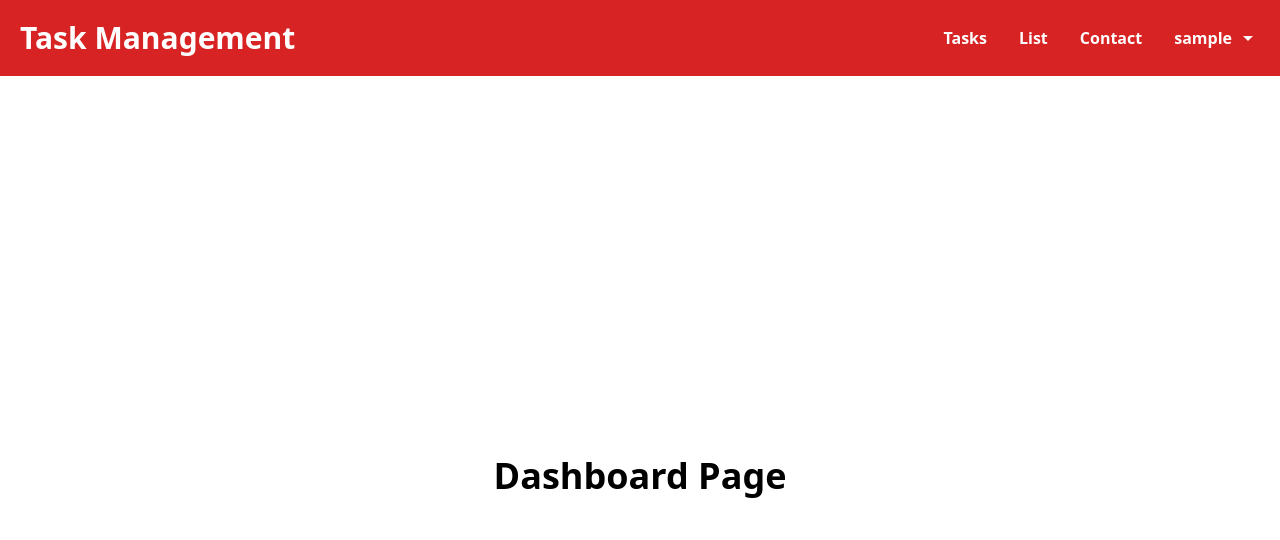
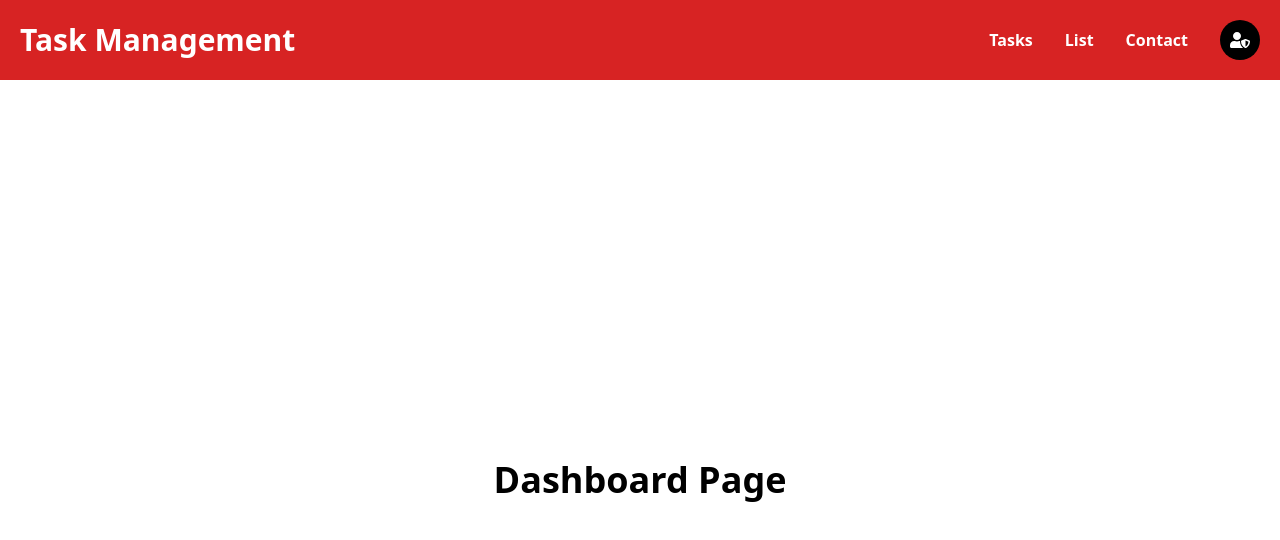
Before and after one commit to miracl3-dreams/e-commerce-fe, a React (Vite) app: page /dashboard in a window 1280 px wide. Shown: the top 540 px of the page. Built offline with nearby package versions, Linux system fonts and the light colour scheme; sample sign-in values are in the browser's storage.

Commit message:
updating frontend

```diff
--- /dev/null
+++ b/src/components/IconProfile.jsx
@@ -0,0 +1,12 @@
+import React from "react";
+import { FaUserShield } from "react-icons/fa";
+
+const IconProfile = () => {
+  return (
+    <div className="w-10 h-10 bg-black rounded-full flex items-center justify-center">
+      <FaUserShield size={20} />
+    </div>
+  );
+};
+
+export default IconProfile;
--- a/src/components/NavigationBar.jsx
+++ b/src/components/NavigationBar.jsx
@@ -2,27 +2,30 @@ import React, { useEffect, useState } from "react";
 import { Link, Outlet, useNavigate } from "react-router-dom";
 import { LuLogOut } from "react-icons/lu";
 import { FiSettings } from "react-icons/fi";
-import { MdArrowDropDown } from "react-icons/md";
+import { GiHamburgerMenu } from "react-icons/gi";
+import { RxCross2 } from "react-icons/rx";
+import IconProfile from "./IconProfile";
+import Cards from "./Cards";
 import axios from "../components/axios";
 import { toast, Bounce } from "react-toastify";
-import { GiHamburgerMenu } from "react-icons/gi";
-import { RxCross2 } from "react-icons/rx";
 
 const NavigationBar = () => {
-  const [userName, setUserName] = useState("");
   const [isDropdownOpen, setIsDropdownOpen] = useState(false);
-  const [mobileView, setDesktopView] = useState(false);
+  const [mobileView, setMobileView] = useState(false);
+  const [userData, setUserData] = useState({ userName: "", email: "" });
   const navigate = useNavigate();
 
   useEffect(() => {
+    // Retrieve user data from localStorage
     const storedName = localStorage.getItem("userName");
-    if (storedName) {
-      setUserName(storedName);
+    const storedEmail = localStorage.getItem("userEmail");
+    if (storedName && storedEmail) {
+      setUserData({ userName: storedName, email: storedEmail });
     }
   }, []);
 
   const handleHamburgerButton = () => {
-    setDesktopView((e) => !e);
+    setMobileView((prev) => !prev);
   };
 
   const handleLogout = async () => {
@@ -58,8 +61,7 @@ const NavigationBar = () => {
     } catch (error) {
       console.error("Logout failed:", error);
     } finally {
-      localStorage.removeItem("authToken");
-      localStorage.removeItem("userName");
+      localStorage.clear();
       navigate("/login");
     }
   };
@@ -74,8 +76,9 @@ const NavigationBar = () => {
 
   return (
     <div>
-      <nav className="bg-[#D72323] flex justify-between items-center flex-row px-5 py-5 text-white">
-        <Link to={"/dashboard"} className="text-3xl font-bold text-white">
+      {/* Desktop Navigation */}
+      <nav className="bg-[#D72323] flex justify-between items-center px-5 py-5 text-white">
+        <Link to={"/dashboard"} className="text-3xl font-bold">
           Task Management
         </Link>
         <ul className="hidden lg:flex items-center gap-8 font-bold">
@@ -88,17 +91,20 @@ const NavigationBar = () => {
           <li>
             <Link to={"contact"}>Contact</Link>
           </li>
-          <li className="flex items-center gap-4">
-            {userName && (
-              <div className="relative">
-                <span
+          <li className="relative">
+            <div
               className="flex items-center cursor-pointer"
               onClick={toggleDropdown}
             >
-                  {userName} <MdArrowDropDown className="ml-1 text-2xl" />
-                </span>
+              <IconProfile />
+            </div>
             {isDropdownOpen && (
-                  <div className="absolute z-10 right-0 mt-2 w-32 bg-white text-black shadow-md rounded-md p-2">
+              <div className="absolute z-10 right-0 mt-2 w-56">
+                <Cards className="bg-white text-black shadow-md">
+                  <div className="border-b pb-3 mb-3 text-sm text-gray-700">
+                    <p className="font-semibold">{userData.userName}</p>
+                    <p>{userData.email}</p>
+                  </div>
                   <button
                     className="flex items-center gap-2 px-2 py-1 w-full hover:bg-gray-100 rounded text-left"
                     onClick={handleSettings}
@@ -111,17 +117,19 @@ const NavigationBar = () => {
                   >
                     <LuLogOut /> Logout
                   </button>
-                  </div>
-                )}
+                </Cards>
               </div>
             )}
           </li>
         </ul>
+
+        {/* Mobile Hamburger Menu */}
         <button className="text-2xl lg:hidden" onClick={handleHamburgerButton}>
           {mobileView ? <RxCross2 /> : <GiHamburgerMenu />}
         </button>
-        {mobileView ? (
-          <ul className="fixed left-0 top-0 z-10 bg-[#D72323] flex flex-col items-center gap-1 px-5 pt-10 h-screen">
+
+        {mobileView && (
+          <ul className="fixed left-0 top-0 z-10 bg-[#D72323] flex flex-col items-center gap-5 px-5 pt-10 h-[100vh] text-white font-bold">
             <li>
               <Link onClick={handleHamburgerButton} to={"tasks"}>
                 Tasks
@@ -137,17 +145,20 @@ const NavigationBar = () => {
                 Contact
               </Link>
             </li>
-            <li className="flex items-center gap-4">
-              {userName && (
-                <div className="relative">
-                  <span
+            <li className="relative">
+              <div
                 className="flex items-center cursor-pointer"
                 onClick={toggleDropdown}
               >
-                    {userName} <MdArrowDropDown className="ml-1 text-2xl" />
-                  </span>
+                <IconProfile />
+              </div>
               {isDropdownOpen && (
-                    <div className="absolute z-10 right-0 mt-2 w-32 bg-white text-black shadow-md rounded-md p-2">
+                <div className="absolute z-10 mt-2 w-56">
+                  <Cards className="bg-white text-black shadow-md">
+                    <div className="border-b pb-3 mb-3 text-sm text-gray-700">
+                      <p className="font-semibold">{userData.userName}</p>
+                      <p>{userData.email}</p>
+                    </div>
                     <button
                       className="flex items-center gap-2 px-2 py-1 w-full hover:bg-gray-100 rounded text-left"
                       onClick={handleSettings}
@@ -160,14 +171,15 @@ const NavigationBar = () => {
                     >
                       <LuLogOut /> Logout
                     </button>
-                    </div>
-                  )}
+                  </Cards>
                 </div>
               )}
             </li>
           </ul>
-        ) : null}
+        )}
       </nav>
+
+      {/* Outlet for Nested Routes */}
       <Outlet />
     </div>
   );
--- a/src/pages/Login.jsx
+++ b/src/pages/Login.jsx
@@ -34,6 +34,7 @@ const Login = () => {
         const data = response.data;
         localStorage.setItem("authToken", data.data.token);
         localStorage.setItem("userName", data.data.user.name);
+        localStorage.setItem("userEmail", data.data.user.email);
         setFormData({ email: "", password: "" });
         toast.success("Successfully Login!", {
           position: "top-right",
--- a/src/pages/Tasks.jsx
+++ b/src/pages/Tasks.jsx
@@ -49,6 +49,8 @@ const Tasks = () => {
           status: status,
         },
       });
+
+      console.log("API Response:", response.data);
 
       if (response.data && Array.isArray(response.data.data)) {
         setTasks(response.data.data);
@@ -249,8 +251,11 @@ const Tasks = () => {
   };
 
   return (
+    <>
       <div className="bg-white relative flex flex-col items-center h-full w-full">
-      <h1 className="font-poppins font-bold text-3xl text-black py-8">Tasks</h1>
+        <h1 className="font-poppins font-bold text-3xl text-black py-8">
+          Tasks
+        </h1>
 
         <div className="flex flex-col items-center gap-5 w-full">
           <div className="bg-[#D72323] absolute flex flex-col items-start gap-6 p-8 w-full max-w-5xl rounded-md font-poppins">
@@ -386,7 +391,9 @@ const Tasks = () => {
                   <h1 className="text-lg font-semibold">
                     Task Description: {task.task}
                   </h1>
-                <h1 className="text-lg font-semibold">Status: {task.status}</h1>
+                  <h1 className="text-lg font-semibold">
+                    Status: {task.status}
+                  </h1>
 
                   <div className="flex gap-3 mt-4 justify-center">
                     <Button
@@ -405,7 +412,7 @@ const Tasks = () => {
                 </Cards>
               ))}
             </div>
-          {tasks.length > 0 && totalPages > 1 && !loading && (
+            {tasks.length > 0 && totalPages > 1 && (
               <div className="flex flex-col self-center lg:items-end mt-4">
                 <div className="flex gap-2 mt-6">
                   {/* Previous Button */}
@@ -460,6 +467,7 @@ const Tasks = () => {
         {loading && <h2 className="text-white">Loading...</h2>}
         {message && <h2 className="text-white">{message}</h2>}
       </div>
+    </>
   );
 };
 
```
Lines whose indentation alone changed are shown as unchanged.
